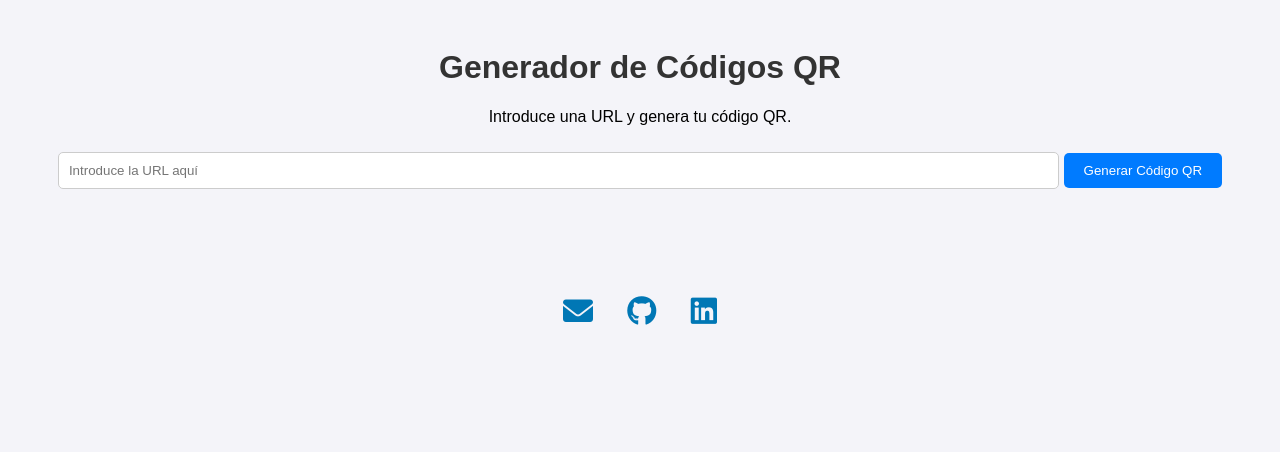
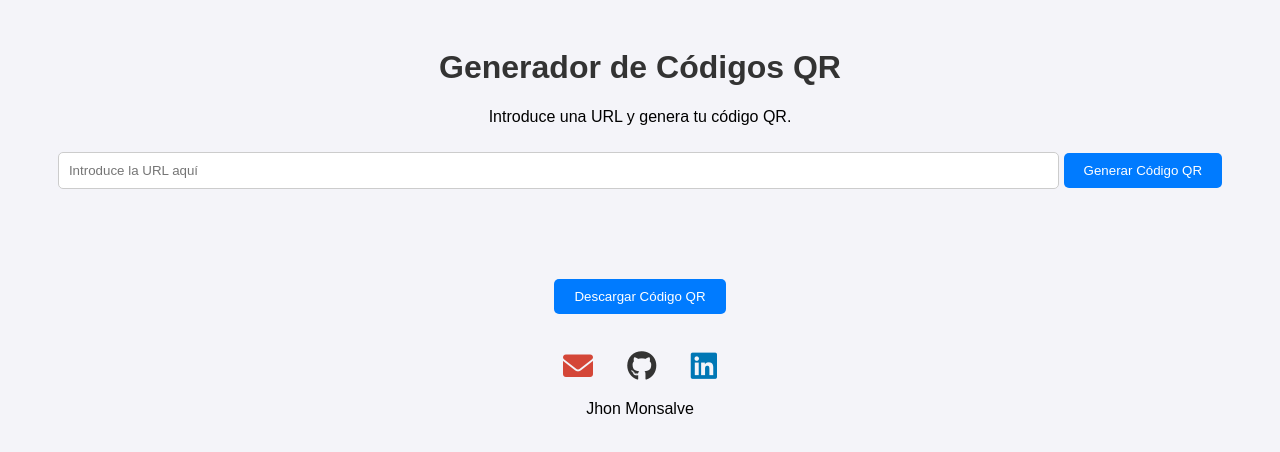
Before and after one commit to Assasin1116/Generador-QR, a plain HTML site: page index.html in a window 1280 px wide. Drawn offline with Linux system fonts and the light colour scheme.

Commit message:
opcion descargar

```diff
--- a/css/style.css
+++ b/css/style.css
@@ -44,26 +44,33 @@ button:hover {
   text-decoration: none;
 }
 #sociales a {
-  font-size: 30px; /* Tamaño del ícono */
-  margin: 0 15px; /* Espaciado entre los íconos */
-  color: #0077b5; /* Color azul de LinkedIn (puedes cambiar el código hexadecimal por otro tono de azul) */
-  text-decoration: none; /* Elimina el subrayado */
-  transition: color 0.3s ease; /* Animación suave al pasar el ratón */
+  font-size: 30px;
+  margin: 0 15px;
+  text-decoration: none;
+  transition: color 0.3s ease;
+  transform: scale(1.1);
 }
 
 #sociales a:hover {
-  color: #005582; /* Cambia el color al pasar el ratón */
+  color: #005582;
+  transform: scale(1.2);
 }
 
-/* Colores específicos para cada red */
 #gmail {
-  color: #d44638; /* Rojo para Gmail */
+  color: #d44638;
 }
 
 #github {
-  color: #333; /* Negro para GitHub */
+  color: #333;
 }
 
 #linkedin {
-  color: #0077b5; /* Azul para LinkedIn */
+  color: #0077b5;
 }
+i:hover {
+  transform: scale(1.1);
+  color: #000;
+}
+#descargar {
+  margin-bottom: 20px;
+}
--- a/index.html
+++ b/index.html
@@ -38,6 +38,9 @@
     <div id="imagen">
       <div id="qrcode"></div>
     </div>
+    <button id="descargar" onclick="downloadQRCode()">
+      Descargar Código QR
+    </button>
     <script src="https://cdn.jsdelivr.net/npm/qrcodejs@1.0.0/qrcode.min.js"></script>
   </body>
   <footer>
@@ -55,5 +58,6 @@
         ><i class="fab fa-linkedin"></i
       ></a>
     </p>
+    <p id="autor">Jhon Monsalve</p>
   </footer>
 </html>
--- a/js/index.js
+++ b/js/index.js
@@ -15,3 +15,31 @@ function generateQRCode() {
     height: 200,
   });
 }
+function generateQRCode() {
+  const url = document.getElementById("urlInput").value;
+  if (!url) {
+    alert("Por favor, introduce una URL válida.");
+    return;
+  }
+  const qrcodeContainer = document.getElementById("qrcode");
+  qrcodeContainer.innerHTML = "";
+
+  const qrcode = new QRCode(qrcodeContainer, {
+    text: url,
+    width: 200,
+    height: 200,
+  });
+}
+
+function downloadQRCode() {
+  const qrCodeCanvas = document.querySelector("#qrcode canvas");
+  if (!qrCodeCanvas) {
+    alert("Primero genera un código QR.");
+    return;
+  }
+
+  const link = document.createElement("a");
+  link.href = qrCodeCanvas.toDataURL("image/png");
+  link.download = "codigo_qr.png";
+  link.click();
+}
```
